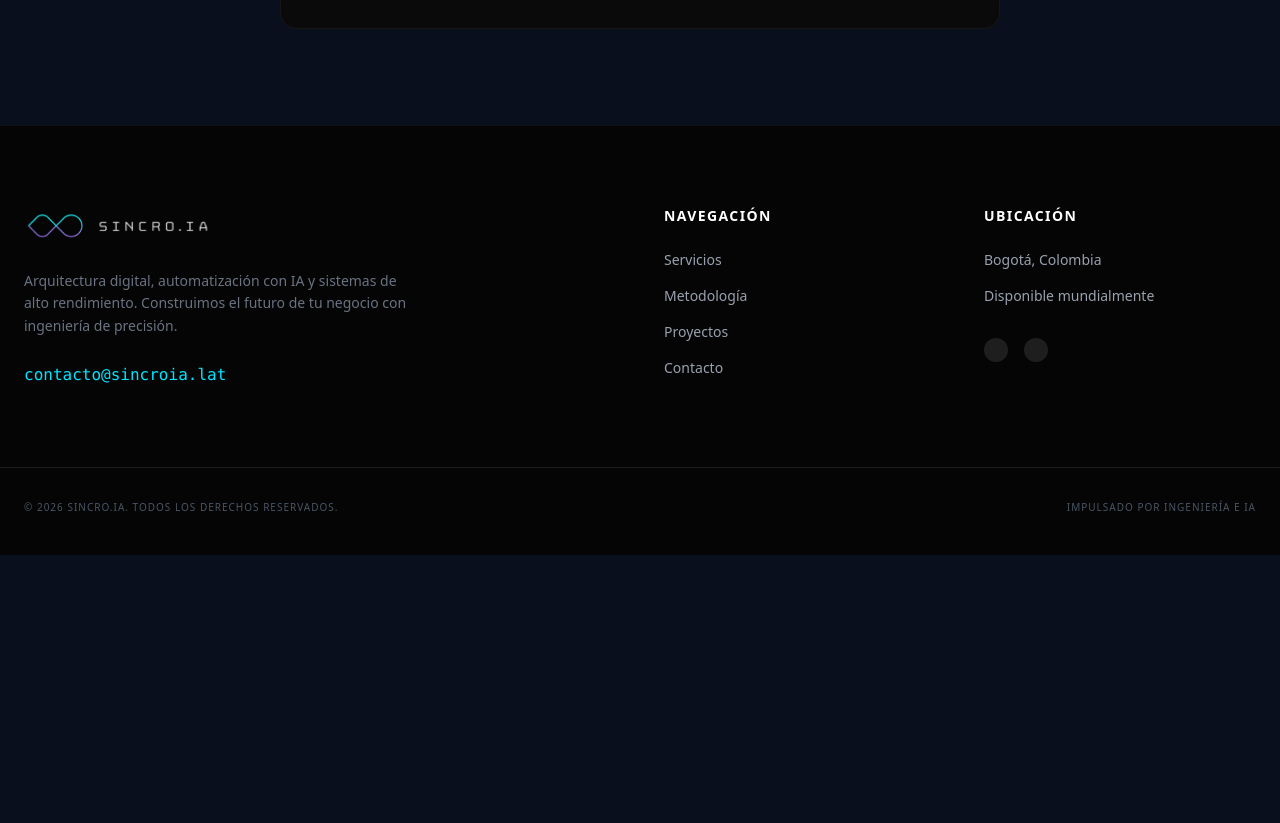
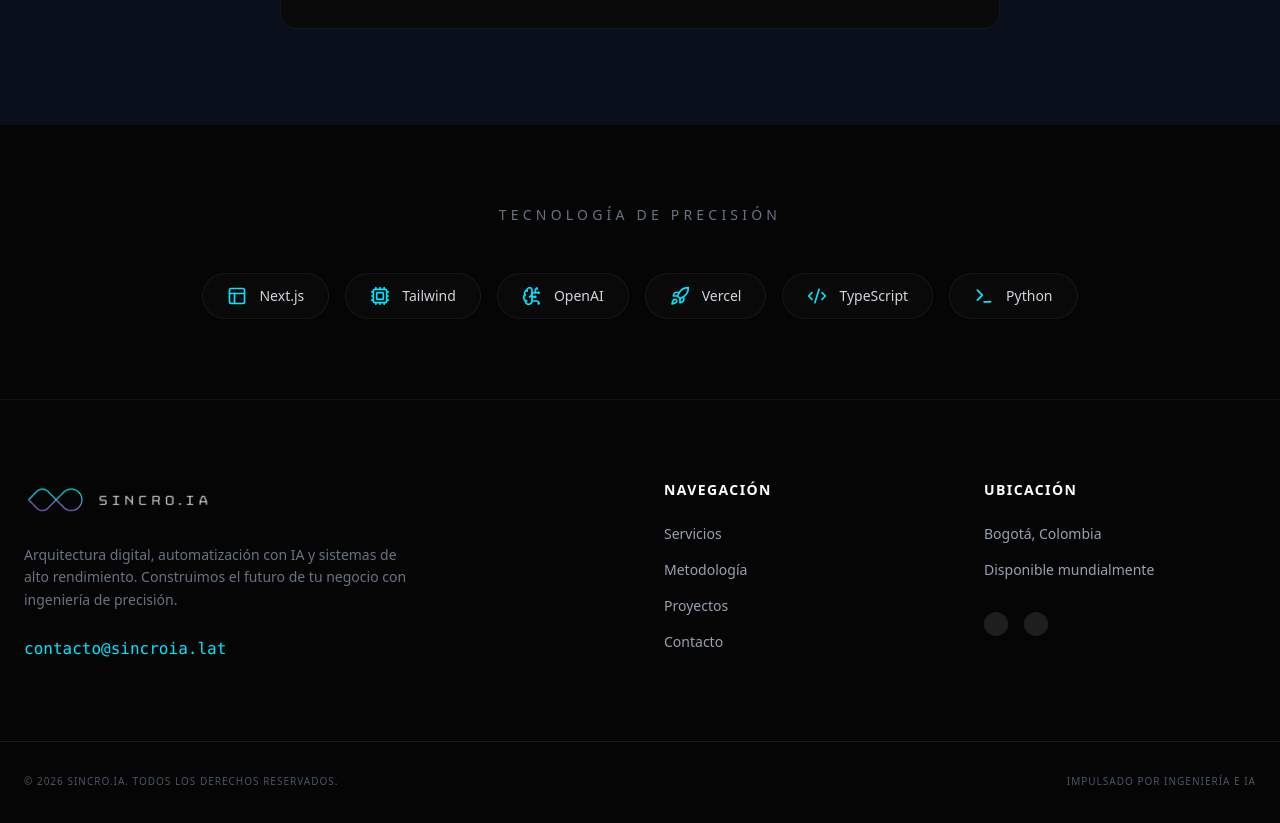
Before and after one commit to AlejoLamg/Sincria-, a Next.js app: page / in a window 1280 px wide. Shown: the part 4780-5603 px from the top of the page. Before the commit the page ends 5335 px from the top, so only its background shows below. Built offline with nearby package versions, Linux system fonts and the light colour scheme.

Commit message:
Se agrego stack

```diff
--- a/app/page.tsx
+++ b/app/page.tsx
@@ -7,6 +7,7 @@ import AdditionalModules from "@/components/layouts/AdditionalModules";
 import WorkProcess from "@/components/layouts/WorkProcess";
 import Footer from "@/components/layouts/Footer";
 import ContactForm from "@/components/layouts/ContactForm";
+import TechStack from "@/components/layouts/TechStack";
 
 export default function Home() {
   return (
@@ -19,6 +20,7 @@ export default function Home() {
       <AdditionalModules />
       <WorkProcess />
       <ContactForm/>
+      <TechStack/>
       <Footer />
 
     </main>
--- /dev/null
+++ b/components/layouts/TechStack.tsx
@@ -0,0 +1,40 @@
+"use client";
+import { motion } from "framer-motion";
+import { Cpu, Layout, BrainCircuit, Rocket, Code2, Terminal } from "lucide-react";
+
+export default function TechStack() {
+  const stack = [
+    { name: "Next.js", icon: <Layout size={20} /> },
+    { name: "Tailwind", icon: <Cpu size={20} /> },
+    { name: "OpenAI", icon: <BrainCircuit size={20} /> },
+    { name: "Vercel", icon: <Rocket size={20} /> },
+    { name: "TypeScript", icon: <Code2 size={20} /> },
+    { name: "Python", icon: <Terminal size={20} /> },
+  ];
+
+  return (
+    <section className="py-20 bg-[#050505]">
+      <div className="max-w-5xl mx-auto px-6 text-center">
+        <h2 className="text-sm uppercase tracking-[0.3em] text-gray-500 mb-12">
+          Tecnología de precisión
+        </h2>
+
+        {/* Grid compacta y centrada */}
+        <div className="flex flex-wrap justify-center gap-4">
+          {stack.map((item, index) => (
+            <motion.div
+              key={item.name}
+              initial={{ opacity: 0, scale: 0.9 }}
+              whileInView={{ opacity: 1, scale: 1 }}
+              transition={{ delay: index * 0.05 }}
+              className="flex items-center gap-3 px-6 py-3 border border-white/5 rounded-full bg-white/[0.02] hover:border-brand-cyan/30 transition-all"
+            >
+              <div className="text-brand-cyan">{item.icon}</div>
+              <span className="text-sm font-medium text-gray-300">{item.name}</span>
+            </motion.div>
+          ))}
+        </div>
+      </div>
+    </section>
+  );
+}
--- a/package.json
+++ b/package.json
@@ -10,6 +10,7 @@
   },
   "dependencies": {
     "framer-motion": "^12.42.2",
+    "lucide-react": "^1.24.0",
     "next": "15.5.20",
     "react": "19.1.0",
     "react-dom": "19.1.0"
```
Also changed, not shown: 1 other file (tests, documents, lock files or other folders).
